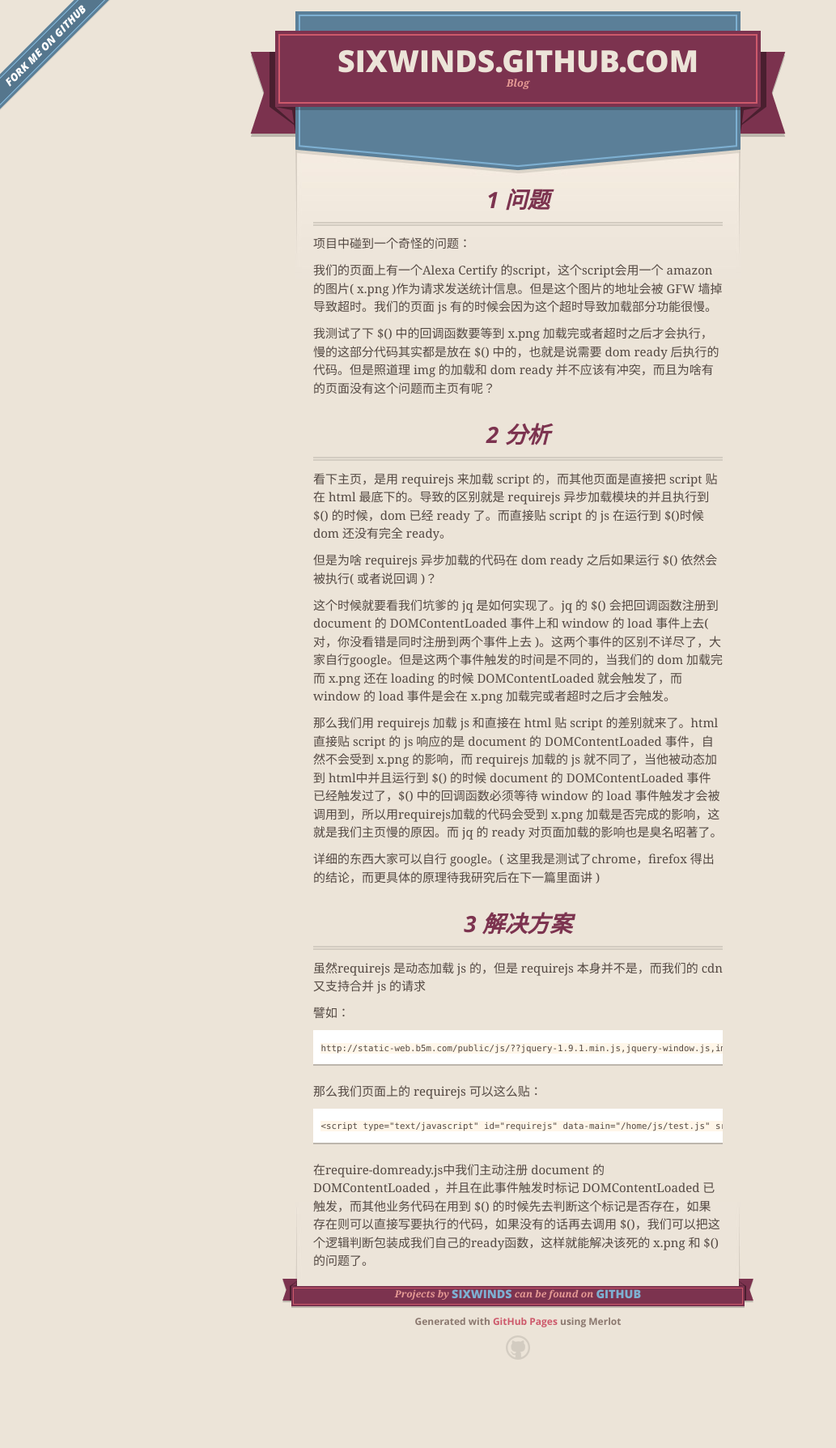
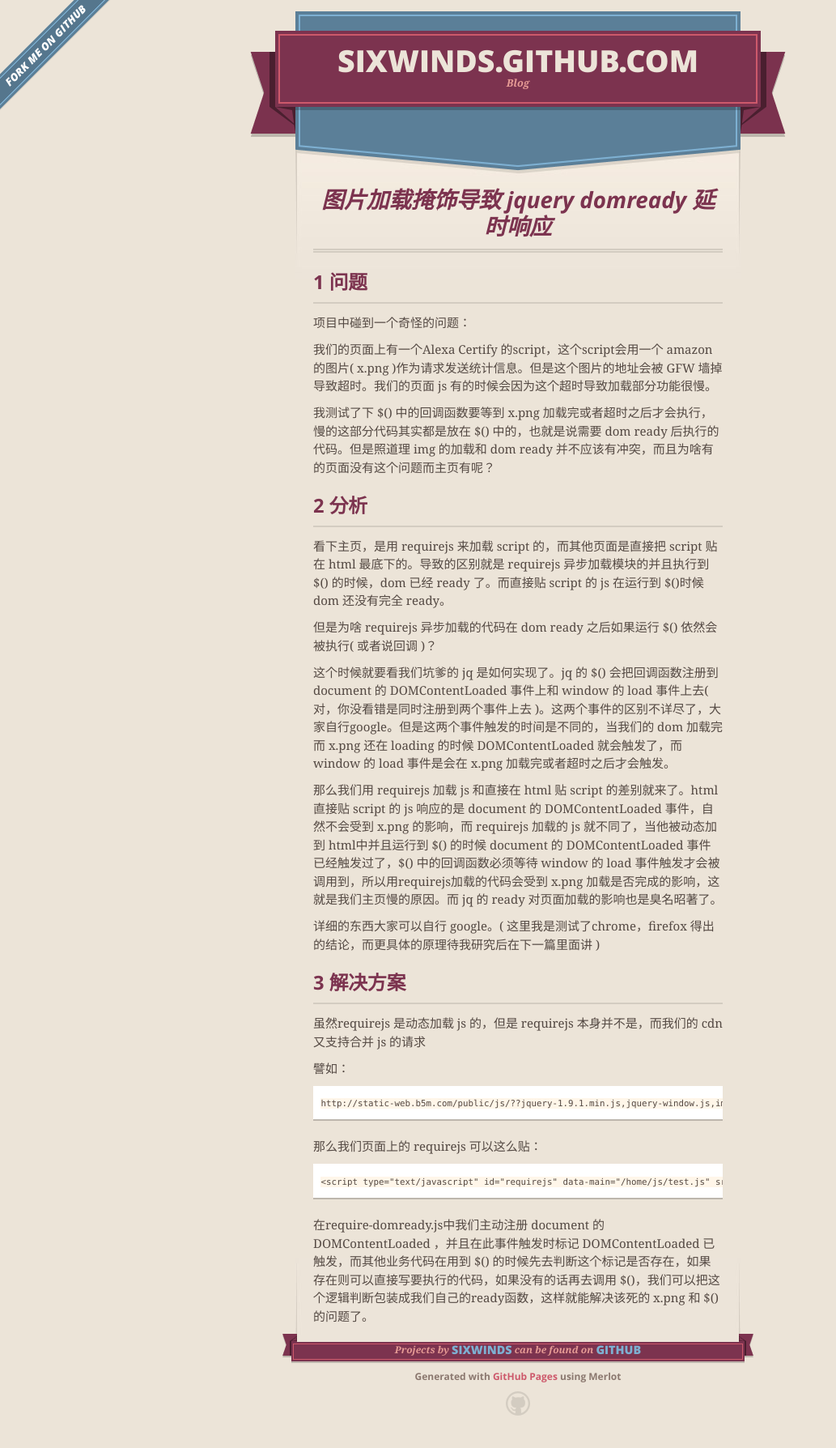
Before and after one commit to sixwinds/blog, a Jekyll site: the page built from _posts/2015-05-08-图片加载掩饰导致jquerydomready延时响应.md, in a window 1280 px wide. Shown: the whole page at 81% size, without its empty margins (0-1033 px from the left). Built offline with Jekyll 4.4.1, drawn with Linux system fonts in a browser that asks for light colours; nearby versions of some CDN libraries; before the commit the page ends 1719 px from its top, so only the background shows below that.

Commit message:
change blog format

```diff
--- a/_posts/2015-05-08-图片加载掩饰导致jquerydomready延时响应.md
+++ b/_posts/2015-05-08-图片加载掩饰导致jquerydomready延时响应.md
@@ -2,14 +2,17 @@
 layout: default
 title: 图片加载掩饰导致 jquery domready 延时响应
 ---
-# 1 问题
+图片加载掩饰导致 jquery domready 延时响应
+-----------------------------------------
+
+### 1 问题
 项目中碰到一个奇怪的问题：
 
 我们的页面上有一个Alexa Certify 的script，这个script会用一个 amazon 的图片( x.png )作为请求发送统计信息。但是这个图片的地址会被 GFW 墙掉导致超时。我们的页面 js 有的时候会因为这个超时导致加载部分功能很慢。
 
 我测试了下 $() 中的回调函数要等到 x.png 加载完或者超时之后才会执行，慢的这部分代码其实都是放在 $() 中的，也就是说需要 dom ready 后执行的代码。但是照道理 img 的加载和 dom ready 并不应该有冲突，而且为啥有的页面没有这个问题而主页有呢？
 
-# 2 分析
+### 2 分析
 
 看下主页，是用 requirejs 来加载 script 的，而其他页面是直接把 script 贴在 html 最底下的。导致的区别就是 requirejs 异步加载模块的并且执行到 $() 的时候，dom 已经 ready 了。而直接贴 script 的 js 在运行到 $()时候 dom 还没有完全 ready。
 
@@ -21,7 +24,7 @@ title: 图片加载掩饰导致 jquery domready 延时响应
 
 详细的东西大家可以自行 google。( 这里我是测试了chrome，firefox 得出的结论，而更具体的原理待我研究后在下一篇里面讲 )
 
-# 3 解决方案
+### 3 解决方案
 
 虽然requirejs 是动态加载 js 的，但是 requirejs 本身并不是，而我们的 cdn 又支持合并 js 的请求
 
```
